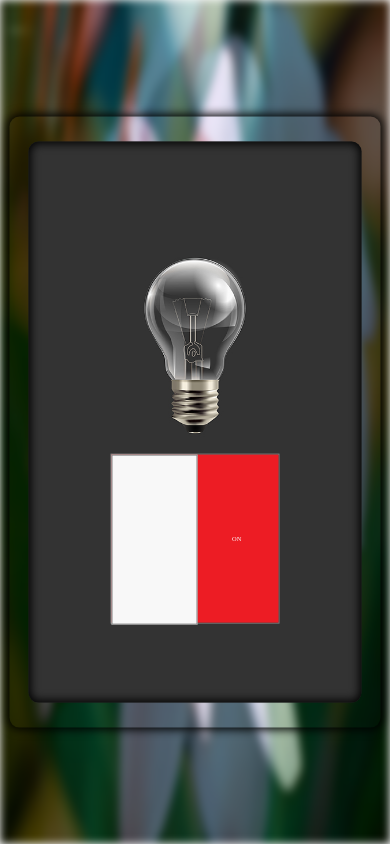
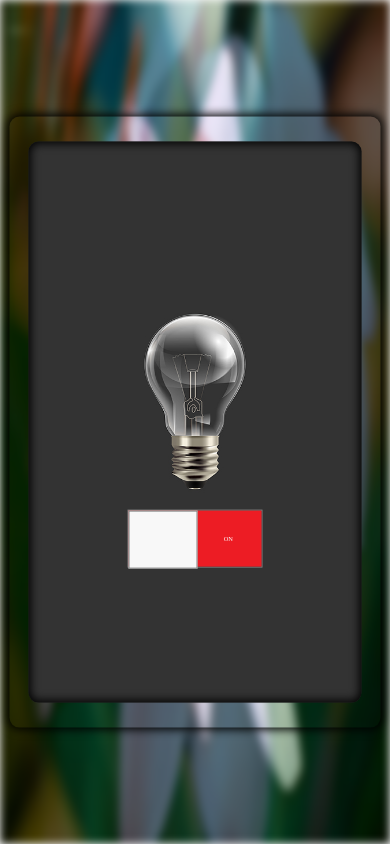
Before and after one commit to Divakar-Rajput/Bulb, a plain HTML site: page index.html in a window 390 px wide. Drawn offline with Linux system fonts and the light colour scheme.

Commit message:
Update style.css

```diff
--- a/style.css
+++ b/style.css
@@ -156,7 +156,7 @@ height: 100%;
     font-size: 40%;
   }
     .container .bulb_area .toggle-label{
-    width: 50%;
-    height: 30%;
+    width: 40%;
+    height: 10%;
     }
 }
```
